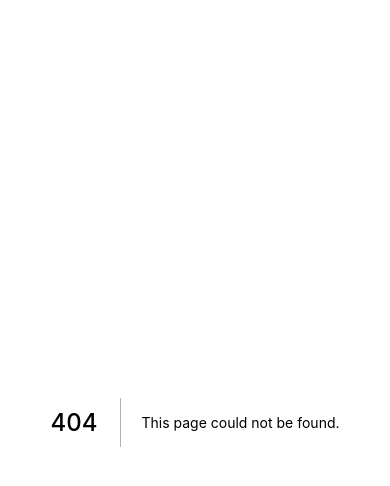
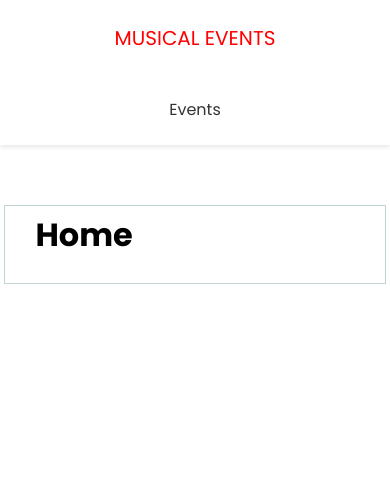
Before and after one commit to ashishkarki/musical-events-nextjs, a Next.js app in the folder dj-events-frontend/: page /home in a window 390 px wide. Before the commit this address had no page. Shown: the top 486 px of the page. Built offline with nearby package versions, Linux system fonts and the light colour scheme.

Commit message:
feat: dj-events-frontend project - created MyHeader page and using that in MyLayout

```diff
--- /dev/null
+++ b/dj-events-frontend/components/MyHeader.js
@@ -0,0 +1,27 @@
+import Link from 'next/link'
+
+import styles from '../styles/Header.module.css'
+
+function Header() {
+  return (
+    <header className={styles.header}>
+      <div className={styles.logo}>
+        <Link href="/">
+          <a>Musical Events</a>
+        </Link>
+      </div>
+
+      <nav>
+        <ul>
+          <li>
+            <Link href="/events">
+              <a>Events</a>
+            </Link>
+          </li>
+        </ul>
+      </nav>
+    </header>
+  )
+}
+
+export default Header
--- a/dj-events-frontend/components/Layout.js
+++ b/dj-events-frontend/components/MyLayout.js
@@ -1,8 +1,9 @@
 import Head from 'next/head'
 
 import styles from '../styles/Layout.module.css'
+import MyHeader from './MyHeader'
 
-const Layout = ({ title, keywords, description, children }) => {
+const MyLayout = ({ title, keywords, description, children }) => {
   return (
     <div>
       <Head>
@@ -11,15 +12,16 @@
         <meta name="keywords" content={keywords} />
       </Head>
 
+      <MyHeader />
       <div className={styles.container}>{children}</div>
     </div>
   )
 }
 
-Layout.defaultProps = {
+MyLayout.defaultProps = {
   title: 'Music Events | Find great parties',
   keywords: 'music, events, parties',
   description: 'Find the latest musical events and enjoy',
 }
 
-export default Layout
+export default MyLayout
--- /dev/null
+++ b/dj-events-frontend/pages/home.js
@@ -0,0 +1,9 @@
+import MyLayout from '../components/MyLayout'
+
+export default function HomePage() {
+  return (
+    <MyLayout>
+      <h1>Home</h1>
+    </MyLayout>
+  )
+}
--- /dev/null
+++ b/dj-events-frontend/styles/Header.module.css
@@ -0,0 +1,57 @@
+.header {
+    display        : flex;
+    justify-content: space-between;
+    align-items    : center;
+    background     : #fff;
+    color          : #333;
+    height         : 60px;
+    padding        : 0 30px;
+    box-shadow     : 0 2px 5px rgba(0, 0, 0, 0.1);
+}
+
+.header a {
+    color       : #333;
+    margin-right: 20px;
+}
+
+.header a:hover {
+    color: #000;
+}
+
+.header ul {
+    display        : flex;
+    align-items    : center;
+    justify-content: center;
+    list-style     : none;
+}
+
+.logo {
+    color         : red;
+    font-size     : 20px;
+    text-transform: uppercase;
+}
+
+.logo a {
+    color: red;
+}
+
+@media (max-width: 768px) {
+    .header {
+        flex-direction: column;
+        height        : auto;
+    }
+
+    .header ul {
+        margin        : 20px 0;
+        flex-direction: column;
+        text-align    : center;
+    }
+
+    .header a {
+        margin-right: 0;
+    }
+
+    .logo {
+        margin: 20px 0;
+    }
+}
```
Also changed, not shown: dj-events-frontend/pages/index.js (+5 -7 lines).
